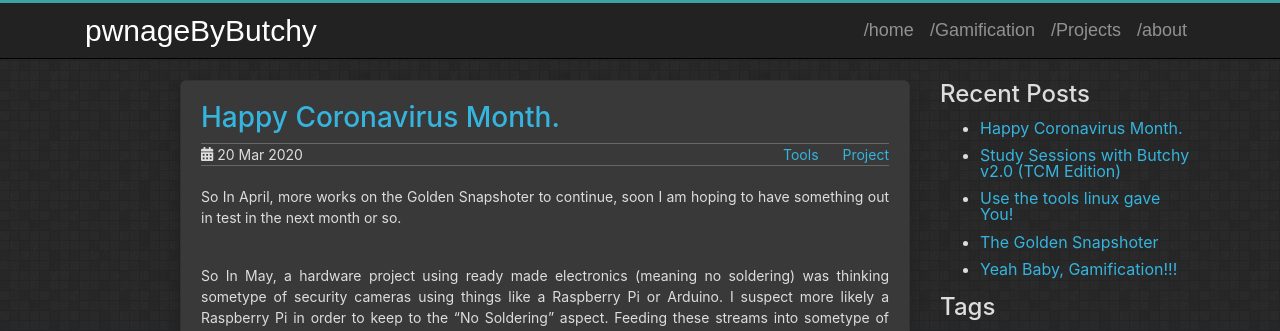
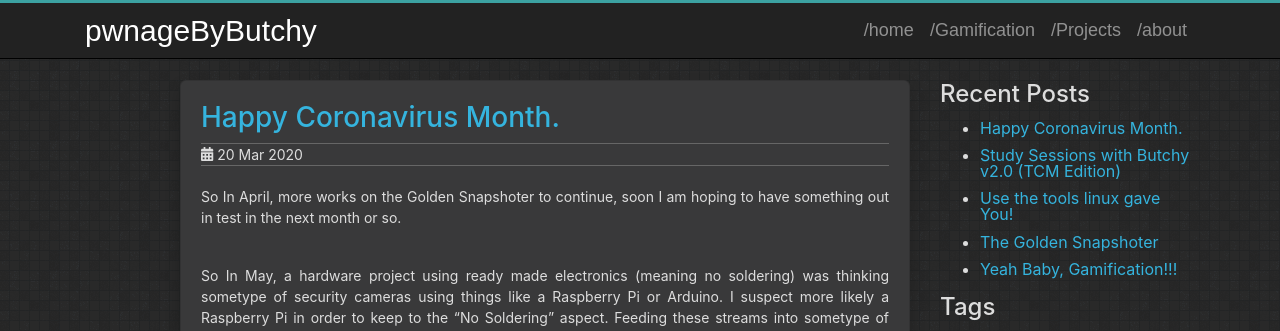
Before and after one commit to pwnageByButchy/pwnageByButchy.github.io, a Jekyll site: the page built from _posts/2020-03-20-happy-coronavirus-month.md, in a window 1280 px wide. Shown: the top 331 px of the page. Built offline with Jekyll 4.4.1, drawn with Linux system fonts in a browser that asks for light colours.

Commit message:
removed tags

```diff
--- a/_posts/2020-03-20-happy-coronavirus-month.md
+++ b/_posts/2020-03-20-happy-coronavirus-month.md
@@ -3,8 +3,6 @@ layout: post
 title: Happy Coronavirus Month.
 description: Nothing to major in this months post just a list of ideas to keep us busy whilst Socially Isolating.
 tags:
- - Tools
- - Project
 
 ---
 
```
